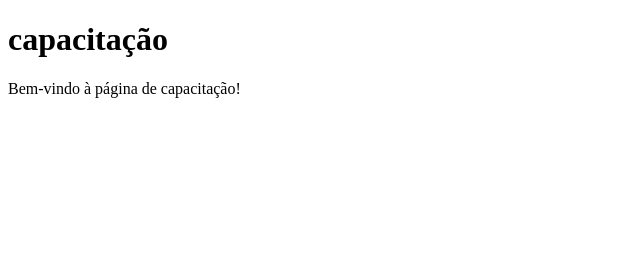
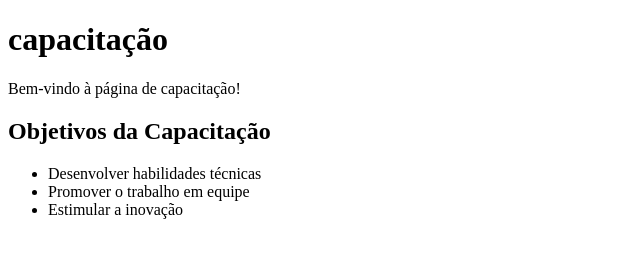
Before and after one commit to gustavolovizotto/capacitacao, a plain HTML site: page index.html in a window 1280 px wide. Shown: the whole page, without its empty margins (0-640 px from the left). Drawn offline with Linux system fonts and the light colour scheme.

Commit message:
feat: cria h2 de objetivos

```diff
--- a/index.html
+++ b/index.html
@@ -8,5 +8,11 @@
 <body>
     <h1>capacitação</h1>
     <p>Bem-vindo à página de capacitação!</p>
+    <h2>Objetivos da Capacitação</h2>
+    <ul>
+        <li>Desenvolver habilidades técnicas</li>
+        <li>Promover o trabalho em equipe</li>
+        <li>Estimular a inovação</li>
+    </ul>
 </body>
 </html>
```
